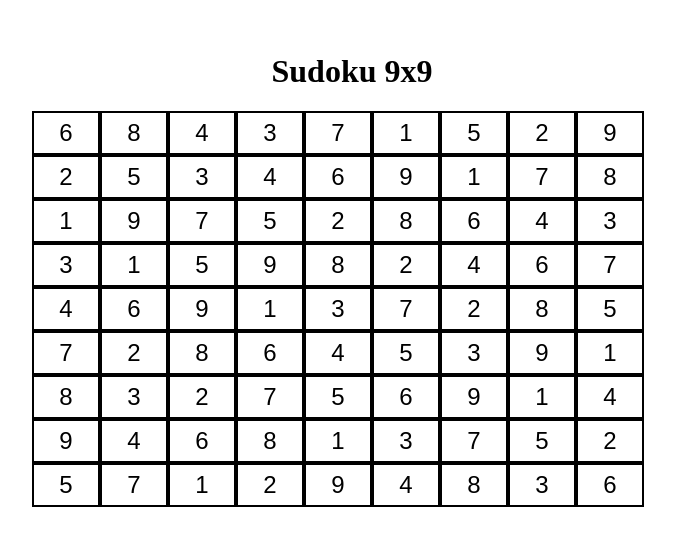
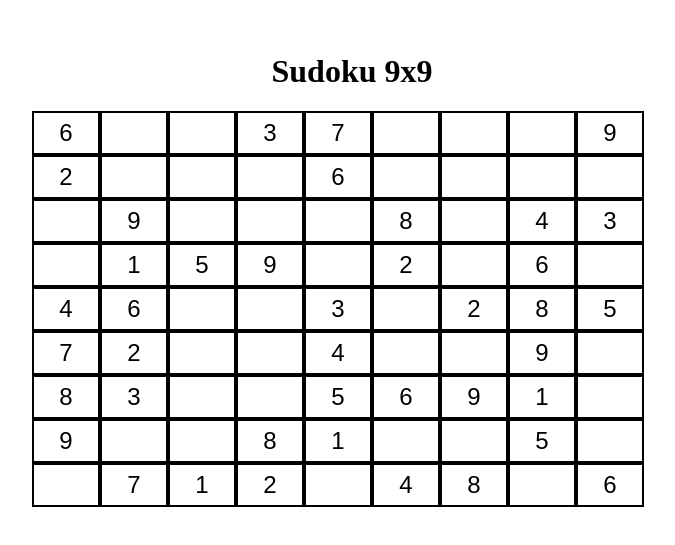
Before and after one commit to ommegamind/Sudoku, a React (Vite) app in the folder client/: page / in a window 1280 px wide. Shown: the part 129-674 px from the top of the page, without its empty margins (288-963 px from the left). Built offline with nearby package versions, Linux system fonts and the light colour scheme.

Commit message:
puzzle creator function created completely

```diff
--- a/client/src/components/SudokuNine.jsx
+++ b/client/src/components/SudokuNine.jsx
@@ -1,158 +1,152 @@
-import "./styles/SudokuNineStyle.css"
+import "./styles/SudokuNineStyle.css";
 
-export const SudokuNine=()=>{
-
-    const shuffle=(arr)=>{
-        let i=arr.length-1
-        while(i>0){
-            let j = Math.floor(Math.random()*(i+1))
-            let temp=arr[j]
-            arr[j]=arr[i]
-            arr[i]=temp
+export const SudokuNine = () => {
+  const shuffle = (arr) => {
+    let i = arr.length - 1;
+    while (i > 0) {
+      let j = Math.floor(Math.random() * (i + 1));
+      let temp = arr[j];
+      arr[j] = arr[i];
+      arr[i] = temp;
 
       i--;
     }
-        return arr
-    }
+    return arr;
+  };
 
-    const isValid =(board, row, col, num)=>{
-        for(let testCol=0; testCol<9; testCol++){
-            if(board[row][testCol]===num){
-                return false
+  const isValid = (board, row, col, num) => {
+    for (let testCol = 0; testCol < 9; testCol++) {
+      if (board[row][testCol] === num) {
+        return false;
       }
     }
 
-        for(let testRow=0; testRow<9; testRow++){
-            if(board[testRow][col]===num){
-                return false
+    for (let testRow = 0; testRow < 9; testRow++) {
+      if (board[testRow][col] === num) {
+        return false;
       }
     }
 
-        const startRow=Math.floor(row/3)*3
-        const startCol=Math.floor(col/3)*3
+    const startRow = Math.floor(row / 3) * 3;
+    const startCol = Math.floor(col / 3) * 3;
 
-        for(let boxRow=startRow; boxRow<startRow+3;boxRow++){
-            for(let boxCol=startCol; boxCol<startCol+3;boxCol++){
-                if(board[boxRow][boxCol]===num){
-                    return false
+    for (let boxRow = startRow; boxRow < startRow + 3; boxRow++) {
+      for (let boxCol = startCol; boxCol < startCol + 3; boxCol++) {
+        if (board[boxRow][boxCol] === num) {
+          return false;
         }
       }
     }
-        return true
+    return true;
+  };
+
+  const fillBoard = (board) => {
+    for (let row = 0; row < 9; row++) {
+      for (let col = 0; col < 9; col++) {
+        if (board[row][col] === 0) {
+          const randomArray = shuffle([1, 2, 3, 4, 5, 6, 7, 8, 9]);
+
+          for (const num of randomArray) {
+            if (isValid(board, row, col, num)) {
+              board[row][col] = num;
+
+              if (fillBoard(board)) {
+                return true;
+              }
             }
 
-    const fillBoard=(board)=>{
-        for(let row=0; row<9;row++){
-
-            for(let col=0; col<9; col++){
-
-                if(board[row][col]===0){
-
-                    const randomArray=shuffle([1,2,3,4,5,6,7,8,9])
-
-                    for(const num of randomArray){
-
-                        if(isValid(board, row, col, num)){
-                            board[row][col]=num
-
-                            if(fillBoard(board)){
-                            return true
+            board[row][col] = 0;
           }
-
-                        }
-
-                        board[row][col]=0
-                    }
-                    return false
+          return false;
         }
       }
     }
-        return true
+    return true;
+  };
+
+  const boardElement = [];
+  for (let i = 1; i < 10; i++) {
+    const row = [];
+    for (let j = 1; j < 10; j++) {
+      row.push(0);
+    }
+    boardElement.push(row);
   }
 
+  fillBoard(boardElement);
 
-    const boardElement=[]
-    for(let i=1;i<10;i++){
-        const row=[]
-        for(let j=1;j<10;j++){
-            row.push(0)
-        }
-        boardElement.push(row)
-    }
+  const countSolutions = (boardCopy) => {
+    for (let row = 0; row < 9; row++) {
+      for (let col = 0; col < 9; col++) {
+        if (boardCopy[row][col] === 0) {
+          let solution = 0;
 
-    fillBoard(boardElement)
+          for (let num = 1; num < 10; num++) {
+            if (isValid(boardCopy, row, col, num)) {
+              boardCopy[row][col] = num;
 
-    const countSolutions=(boardCopy)=>{
-        let solution=0
+              solution += countSolutions(boardCopy);
 
-        for(let row=0;row<9;row++){
-
-            for(let col=0;col<9;col++){
-
-                if(boardCopy[row][col]==0){
-
-                    for(let num=1; num<10;num++){
-
-                        if(isValid(boardCopy, row, col, num)){
-                            boardCopy[row][col]=num
-
-                            solution+=countSolutions(boardCopy)
-
-                            boardCopy[row][col]=0
+              boardCopy[row][col] = 0;
             }
           }
-                    return 1
+          return solution;
         }
       }
     }
-        return solution
-    }
+    return 1;
+  };
 
-    const createPuzzle=(board, gaps)=>{
-        let size=0
+  const createPuzzle = (board, gaps) => {
+    let gapsCreated = 0;
 
-        const index=[]
+    const index = [];
 
-        for(let row=0; row<9; row++){
-            for(let col=0; col<9; col++){
-                index.push([row, col])
+    for (let row = 0; row < 9; row++) {
+      for (let col = 0; col < 9; col++) {
+        index.push([row, col]);
       }
     }
 
-        const randomIndex= shuffle(index)
-        console.log(randomIndex)
+    const randomIndex = shuffle(index);
 
-        while(size<gaps){
-            for(let index=0; index<randomIndex.length;index++){
-                const restoreVal=board[[randomIndex[index[0]]][randomIndex[index[1]]]]
-                const copyBoard= board.map((row)=>[...row])
-                copyBoard[[randomIndex[index[0]]][randomIndex[index[1]]]]=0
+    for (
+      let index = 0;
+      index < randomIndex.length && gapsCreated < gaps;
+      index++
+    ) {
+      const [row, col] = randomIndex[index];
+      const restoreVal = board[row][col];
+      board[row][col] = 0;
+      const copyBoard = board.map((row) => [...row]);
 
-                if(countSolutions(copyBoard)===1){
-                    board[[randomIndex[index[0]]][randomIndex[index[1]]]]=0
-                    size++
+      const solCount = countSolutions(copyBoard);
+      if (solCount === 1) {
+        gapsCreated += 1;
+      } else if (solCount > 1) {
+        board[row][col] = restoreVal;
       }
     }
-            break
-        }
-        return board
-    }
+  };
 
-    createPuzzle(boardElement, 40)
+  createPuzzle(boardElement, 40);
 
+  const boardBoxes = boardElement.map((row, rIndex) =>
+    row.map((num, cIndex) => {
+      return (
+        <input
+          key={`${rIndex}${cIndex}`}
+          className="box"
+          value={`${num > 0 ? num : " "}`}
+        />
+      );
+    }),
+  );
 
-    const boardBoxes= boardElement.map((row, rIndex)=> row.map((num, cIndex)=>{
-        return(<input key={`${rIndex}${cIndex}`}
-                      className="box"
-                      value={`${num}`}/>)
-    }))
-
-
-
-    return(<>
+  return (
+    <>
       <h1>Sudoku 9x9</h1>
-        <div className="playBoard">
-        {boardBoxes}
-        </div>
-    </>)
-}
+      <div className="playBoard">{boardBoxes}</div>
+    </>
+  );
+};
--- a/client/src/components/SudokuPage.jsx
+++ b/client/src/components/SudokuPage.jsx
@@ -1,110 +1,167 @@
-import { useState } from "react"
-import "./styles/SudokuPageStyle.css"
+import { useState } from "react";
+import "./styles/SudokuPageStyle.css";
 
-export const SudokuPage =()=>{
+export const SudokuPage = () => {
+  const randomNumSetHandle = () => {
+    const nums = new Set();
+    while (nums.size < 9) {
+      nums.add(Math.floor(Math.random() * 9) + 1);
+    }
+    const numsArray = [...nums];
 
-    const randomNumSetHandle=()=>{
-        const nums=new Set()
-        while(nums.size<9){
-            nums.add(Math.floor(Math.random()*9)+1)
-        }
-        const numsArray=[...nums]
+    const tips = Math.floor(Math.random() * 4) + 1;
 
-        const tips=Math.floor(Math.random()*4)+1
-
-        const boardIndex=[]
-        while(boardIndex.length<=tips){
-            boardIndex.push(Math.floor(Math.random()*9)+1)
-        }
-
-        const finalBoard={}
-        for(let i=0; i<=tips; i++){
-            finalBoard[`box${boardIndex[i]}`]=numsArray[boardIndex[i]-1]
-        }
-
-        return finalBoard
+    const boardIndex = [];
+    while (boardIndex.length <= tips) {
+      boardIndex.push(Math.floor(Math.random() * 9) + 1);
     }
 
-    const boxes={
-        "box1":"",
-        "box2":"",
-        "box3":"",
-        "box4":"",
-        "box5":"",
-        "box6":"",
-        "box7":"",
-        "box8":"",
-        "box9":""
-    }
-    const [inUse, setInUse]=useState("")
-    const [board, setBoard]=useState({...boxes})
-    const [puzzle, setPuzzle]=useState("")
-    const [result, setResult]=useState("in game")
-
-    const boxClickHandle=(boxName)=>{
-        if(boxName in puzzle) return
-        setInUse(boxName)
+    const finalBoard = {};
+    for (let i = 0; i <= tips; i++) {
+      finalBoard[`box${boardIndex[i]}`] = numsArray[boardIndex[i] - 1];
     }
 
-    const boxInputHandle =(e)=>{
-        if(e.target.id in puzzle) return
-        const input =e.target.value
+    return finalBoard;
+  };
 
-        if (/^[1-9]?$/.test(input)){
-            setBoard((prev)=>{return {...prev, [inUse]:input}})
-        }
+  const boxes = {
+    box1: "",
+    box2: "",
+    box3: "",
+    box4: "",
+    box5: "",
+    box6: "",
+    box7: "",
+    box8: "",
+    box9: "",
+  };
+  const [inUse, setInUse] = useState("");
+  const [board, setBoard] = useState({ ...boxes });
+  const [puzzle, setPuzzle] = useState("");
+  const [result, setResult] = useState("in game");
+
+  const boxClickHandle = (boxName) => {
+    if (boxName in puzzle) return;
+    setInUse(boxName);
+  };
+
+  const boxInputHandle = (e) => {
+    if (e.target.id in puzzle) return;
+    const input = e.target.value;
+
+    if (/^[1-9]?$/.test(input)) {
+      setBoard((prev) => {
+        return { ...prev, [inUse]: input };
+      });
     }
+  };
 
-    const resetHandle=()=>{
-        setBoard(()=>{
-            return{...boxes, ...puzzle}
-        })
-        setInUse("")
+  const resetHandle = () => {
+    setBoard(() => {
+      return { ...boxes, ...puzzle };
+    });
+    setInUse("");
+  };
+
+  const newGameHandle = () => {
+    const finalBoard = randomNumSetHandle();
+    setPuzzle(finalBoard);
+    setBoard({ ...boxes, ...finalBoard });
+  };
+
+  const submitHandle = () => {
+    const checkSet = new Set();
+    for (const [key, val] of Object.entries(board)) {
+      checkSet.add(val);
     }
+    if (checkSet.size < 8) {
+      setResult("Not Solved");
+      return;
+    }
+    setResult("Solved");
+  };
 
-    const newGameHandle=()=>{
-        const finalBoard=randomNumSetHandle()
-        setPuzzle(finalBoard)
-        setBoard({...boxes, ...finalBoard})
-    }
-
-    const submitHandle=()=>{
-        const checkSet = new Set()
-        for(const[key, val] of Object.entries(board)){
-            checkSet.add(val)
-        }
-        if(checkSet.size<8){
-            setResult("Not Solved")
-            return
-        }
-        setResult("Solved")
-    }
-
-    return(<>
-    <h2>Sudoku</h2>
-    <div className="board">
+  return (
+    <>
+      <h2>Sudoku</h2>
+      <div className="board">
         <div className="row">
-            <input className={`box ${inUse=="box1"?'selected':""}`} id="box1" onClick={()=>boxClickHandle("box1")} value={board.box1} onChange={boxInputHandle}/>
-            <input className={`box ${inUse=="box2"?'selected':""}`} id="box2" onClick={()=>boxClickHandle("box2")} value={board.box2} onChange={boxInputHandle}/>
-            <input className={`box ${inUse=="box3"?'selected':""}`} id="box3" onClick={()=>boxClickHandle("box3")} value={board.box3} onChange={boxInputHandle}/>
+          <input
+            className={`box ${inUse == "box1" ? "selected" : ""}`}
+            id="box1"
+            onClick={() => boxClickHandle("box1")}
+            value={board.box1}
+            onChange={boxInputHandle}
+          />
+          <input
+            className={`box ${inUse == "box2" ? "selected" : ""}`}
+            id="box2"
+            onClick={() => boxClickHandle("box2")}
+            value={board.box2}
+            onChange={boxInputHandle}
+          />
+          <input
+            className={`box ${inUse == "box3" ? "selected" : ""}`}
+            id="box3"
+            onClick={() => boxClickHandle("box3")}
+            value={board.box3}
+            onChange={boxInputHandle}
+          />
         </div>
         <div className="row">
-            <input className={`box ${inUse=="box4"?'selected':""}`} id="box4" onClick={()=>boxClickHandle("box4")} value={board.box4} onChange={boxInputHandle}/>
-            <input className={`box ${inUse=="box5"?'selected':""}`} id="box5" onClick={()=>boxClickHandle("box5")} value={board.box5} onChange={boxInputHandle}/>
-            <input className={`box ${inUse=="box6"?'selected':""}`} id="box6" onClick={()=>boxClickHandle("box6")} value={board.box6} onChange={boxInputHandle}/>
+          <input
+            className={`box ${inUse == "box4" ? "selected" : ""}`}
+            id="box4"
+            onClick={() => boxClickHandle("box4")}
+            value={board.box4}
+            onChange={boxInputHandle}
+          />
+          <input
+            className={`box ${inUse == "box5" ? "selected" : ""}`}
+            id="box5"
+            onClick={() => boxClickHandle("box5")}
+            value={board.box5}
+            onChange={boxInputHandle}
+          />
+          <input
+            className={`box ${inUse == "box6" ? "selected" : ""}`}
+            id="box6"
+            onClick={() => boxClickHandle("box6")}
+            value={board.box6}
+            onChange={boxInputHandle}
+          />
         </div>
         <div className="row">
-            <input className={`box ${inUse=="box7"?'selected':""}`} id="box7" onClick={()=>boxClickHandle("box7")} value={board.box7} onChange={boxInputHandle}/>
-            <input className={`box ${inUse=="box8"?'selected':""}`} id="box8" onClick={()=>boxClickHandle("box8")} value={board.box8} onChange={boxInputHandle}/>
-            <input className={`box ${inUse=="box9"?'selected':""}`} id="box9" onClick={()=>boxClickHandle("box9")} value={board.box9} onChange={boxInputHandle}/>
+          <input
+            className={`box ${inUse == "box7" ? "selected" : ""}`}
+            id="box7"
+            onClick={() => boxClickHandle("box7")}
+            value={board.box7}
+            onChange={boxInputHandle}
+          />
+          <input
+            className={`box ${inUse == "box8" ? "selected" : ""}`}
+            id="box8"
+            onClick={() => boxClickHandle("box8")}
+            value={board.box8}
+            onChange={boxInputHandle}
+          />
+          <input
+            className={`box ${inUse == "box9" ? "selected" : ""}`}
+            id="box9"
+            onClick={() => boxClickHandle("box9")}
+            value={board.box9}
+            onChange={boxInputHandle}
+          />
         </div>
-    </div>
-    <div>
+      </div>
+      <div>
         <button onClick={newGameHandle}>New Game</button>
         <button onClick={resetHandle}>Clear</button>
         <button onClick={submitHandle}>Submit</button>
         <br />
         <h2>Result: {result}</h2>
-    </div>
-    </>)
-}
+      </div>
+    </>
+  );
+};
```
Also changed, not shown: client/src/components/styles/SudokuNineStyle.css (+5 -5 lines). Lines whose indentation alone changed are shown as unchanged.
